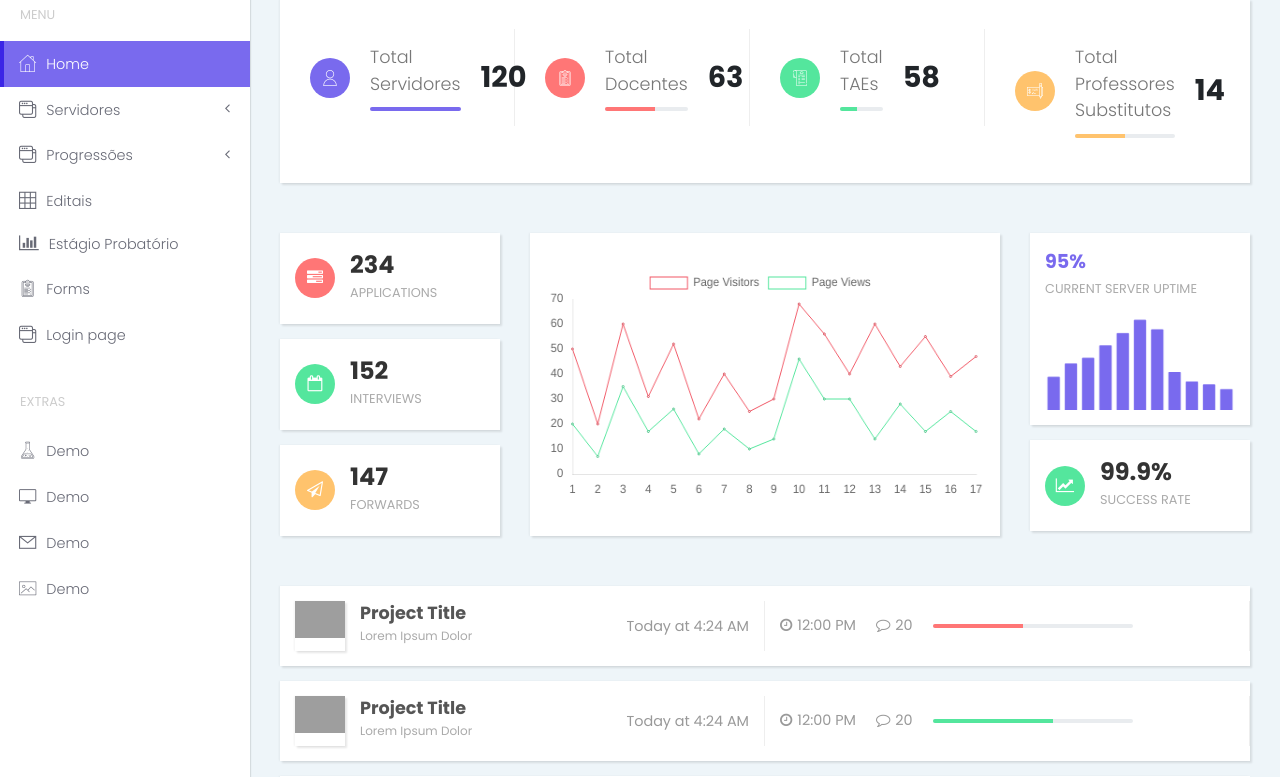
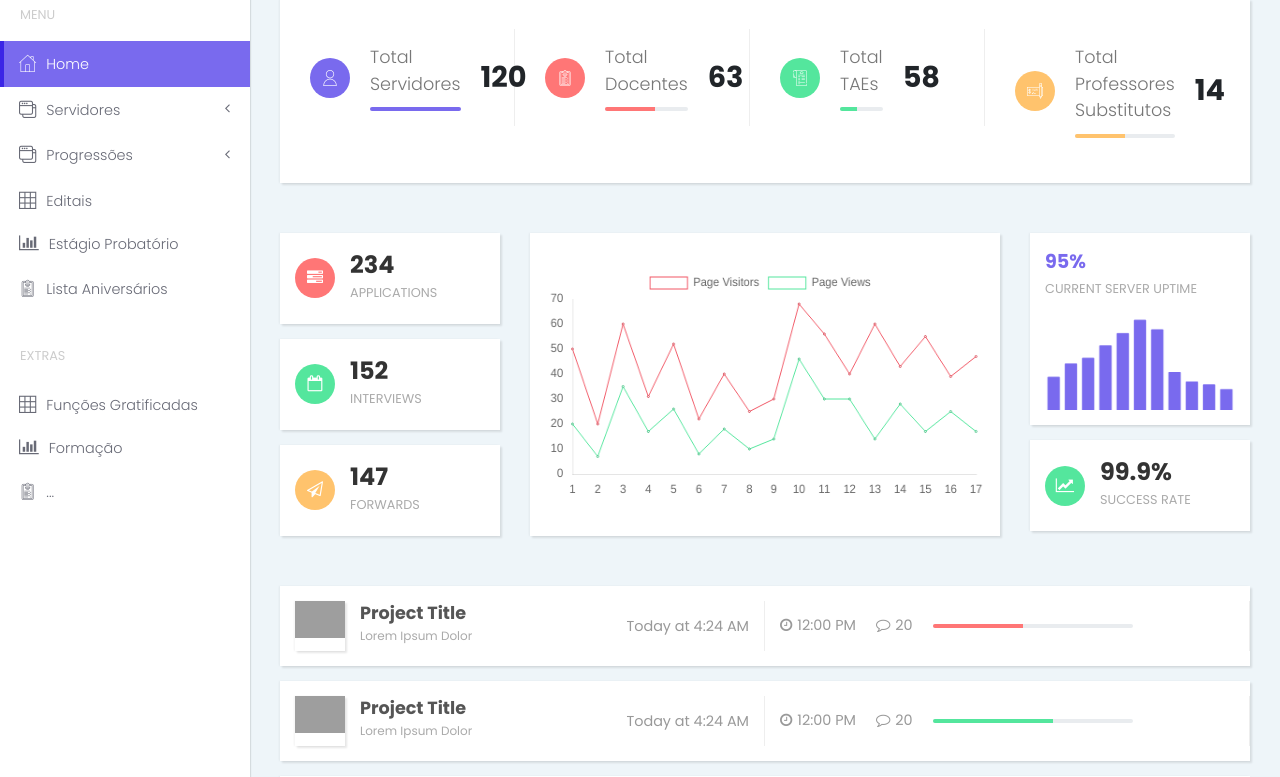
Before and after one commit to AngelicaCurtis/simpleGP, a Django app: page /index/ in a window 1280 px wide. Shown: the part 185-962 px from the top of the page. Run offline with Django 3.2, Linux system fonts and the light colour scheme; some libraries are stand-ins or nearby versions; grey boxes are pictures that could not be loaded.

Commit message:
atualização menus

```diff
--- a/templates/cabecalho.html
+++ b/templates/cabecalho.html
@@ -197,17 +197,15 @@
 
                 <li><a href="tables.html"> <i class="icon-grid"></i>Editais</a></li>
                 <li><a href="charts.html"> <i class="fa fa-bar-chart"></i>Estágio Probatório </a></li>
-                <li><a href="forms.html"> <i class="icon-padnote"></i>Forms </a></li>
+                <li><a href="forms.html"> <i class="icon-padnote"></i>Lista Aniversários</a></li>
 
-                <li><a href="login.html"> <i class="icon-interface-windows"></i>Login page </a></li>
             </ul>
 
             <span class="heading">Extras</span>
             <ul class="list-unstyled">
-                <li><a href="#"> <i class="icon-flask"></i>Demo </a></li>
-                <li><a href="#"> <i class="icon-screen"></i>Demo </a></li>
-                <li><a href="#"> <i class="icon-mail"></i>Demo </a></li>
-                <li><a href="#"> <i class="icon-picture"></i>Demo </a></li>
+               <li><a href="tables.html"> <i class="icon-grid"></i>Funções Gratificadas</a></li>
+                <li><a href="charts.html"> <i class="fa fa-bar-chart"></i>Formação</a></li>
+                <li><a href="forms.html"> <i class="icon-padnote"></i>...</a></li>
             </ul>
         </nav>
         <div class="content-inner">
```
